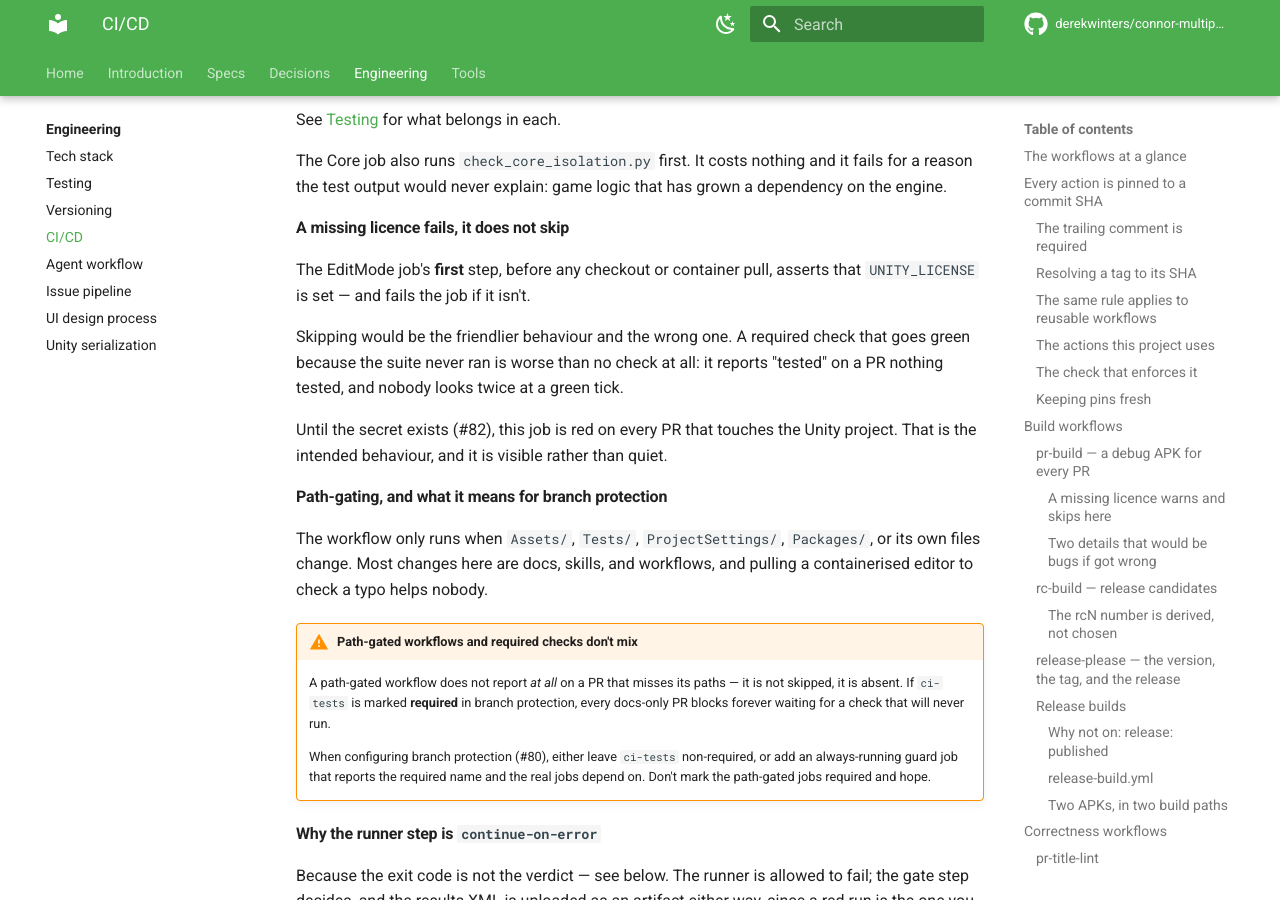
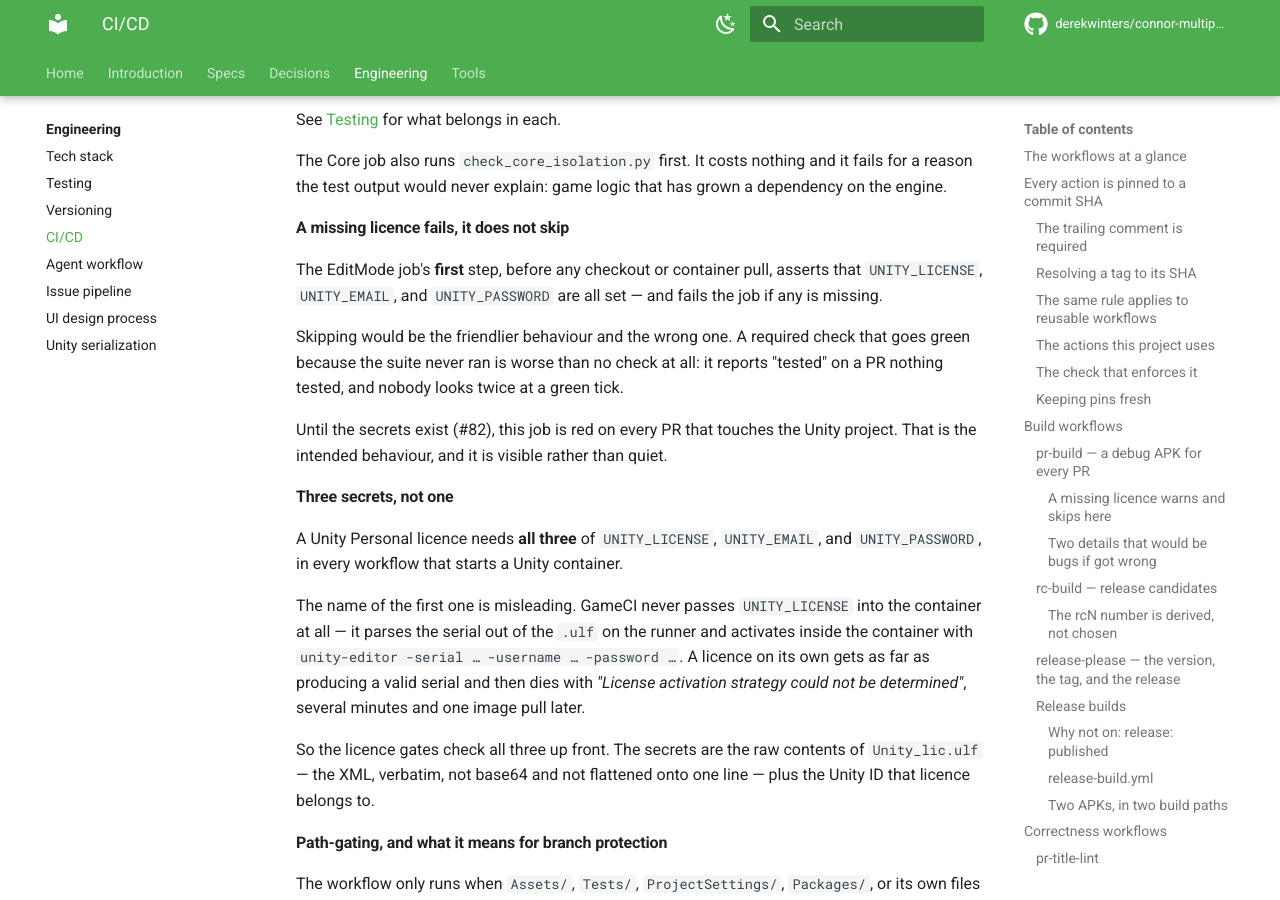
Before and after one commit to derekwinters/connor-multiplying-frogs, an MkDocs documentation site: the page built from docs/engineering/ci-cd.md, in a window 1280 px wide and 900 px high, scrolled down 10502 px. Built offline with MkDocs 1.6.1 and Material for MkDocs 9.7.7, drawn with Linux system fonts in a browser that asks for light colours; comment, search, counter and statistics services are not loaded; the version menu is left out.

Commit message:
ci: pass the Unity account credentials to every GameCI step
GameCI never forwards UNITY_LICENSE into the Unity container. It parses the
serial out of the .ulf on the runner and activates inside the container with
`unity-editor -serial -username -password`, so the licence alone gets as far
as a valid serial and then fails with "License activation strategy could not
be determined" — after the image pull, minutes in.

Forward UNITY_EMAIL and UNITY_PASSWORD alongside UNITY_LICENSE to all four
Unity steps, and widen the licence gates to check all three up front so the
missing ones are named in the first second of the job rather than implied by
a container error later.

Refs #82

Co-Authored-By: Claude Opus 5 <noreply@anthropic.com>
Claude-Session: https://claude.ai/code/session_01XQiMctuVjSXS8US76zcNmR

```diff
--- a/docs/engineering/ci-cd.md
+++ b/docs/engineering/ci-cd.md
@@ -419,15 +419,32 @@ grown a dependency on the engine.
 #### A missing licence fails, it does not skip
 
 The EditMode job's **first** step, before any checkout or container pull,
-asserts that `UNITY_LICENSE` is set — and fails the job if it isn't.
+asserts that `UNITY_LICENSE`, `UNITY_EMAIL`, and `UNITY_PASSWORD` are all set —
+and fails the job if any is missing.
 
 Skipping would be the friendlier behaviour and the wrong one. A required check
 that goes green because the suite never ran is worse than no check at all: it
 reports "tested" on a PR nothing tested, and nobody looks twice at a green tick.
 
-Until the secret exists (#82), this job is red on every PR that touches the
+Until the secrets exist (#82), this job is red on every PR that touches the
 Unity project. That is the intended behaviour, and it is visible rather than
 quiet.
+
+#### Three secrets, not one
+
+A Unity Personal licence needs **all three** of `UNITY_LICENSE`, `UNITY_EMAIL`,
+and `UNITY_PASSWORD`, in every workflow that starts a Unity container.
+
+The name of the first one is misleading. GameCI never passes `UNITY_LICENSE`
+into the container at all — it parses the serial out of the `.ulf` on the runner
+and activates inside the container with
+`unity-editor -serial … -username … -password …`. A licence on its own gets as
+far as producing a valid serial and then dies with *"License activation strategy
+could not be determined"*, several minutes and one image pull later.
+
+So the licence gates check all three up front. The secrets are the raw contents
+of `Unity_lic.ulf` — the XML, verbatim, not base64 and not flattened onto one
+line — plus the Unity ID that licence belongs to.
 
 #### Path-gating, and what it means for branch protection
 
```
Also changed, not shown: 4 other files.
